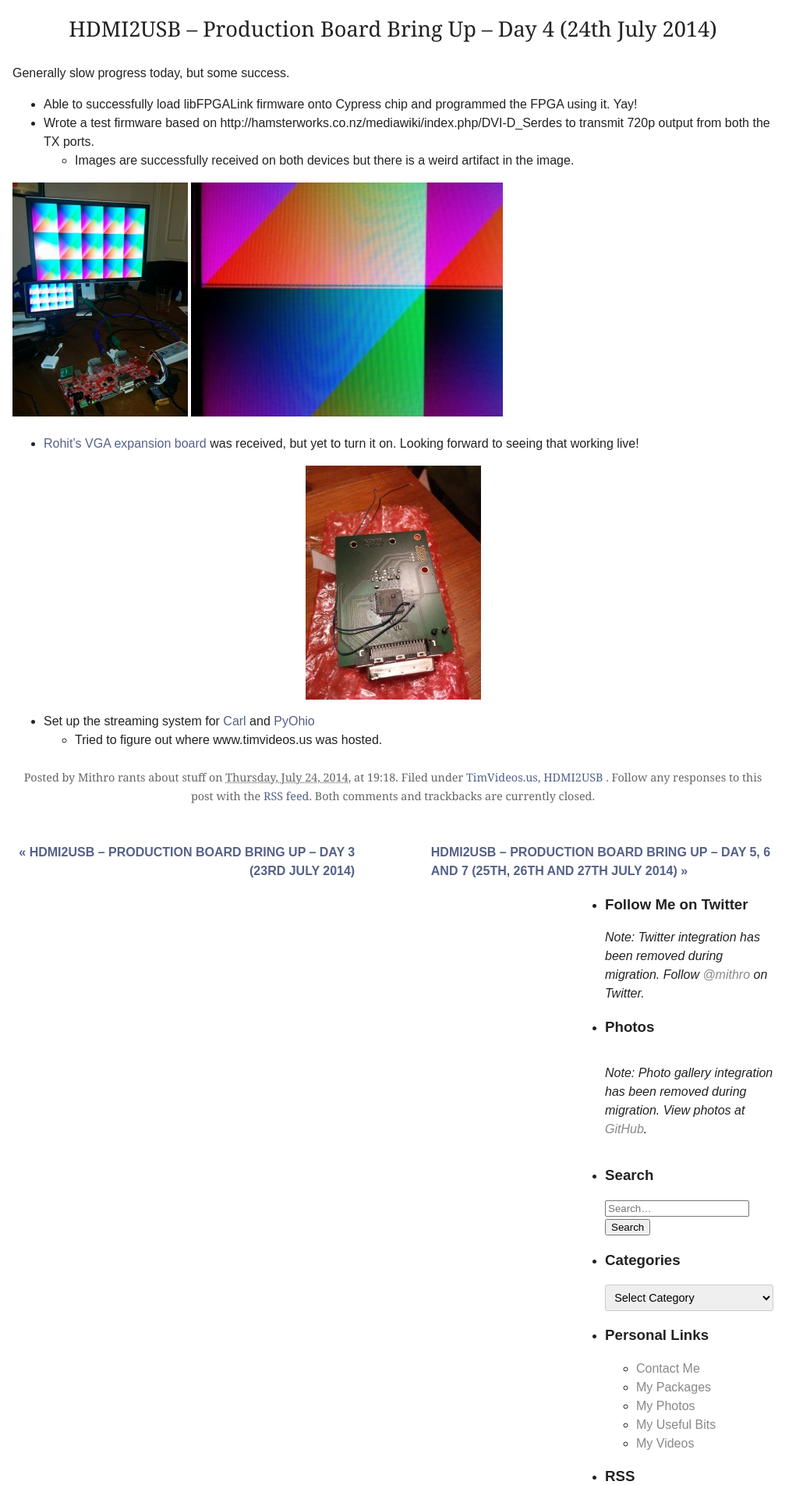
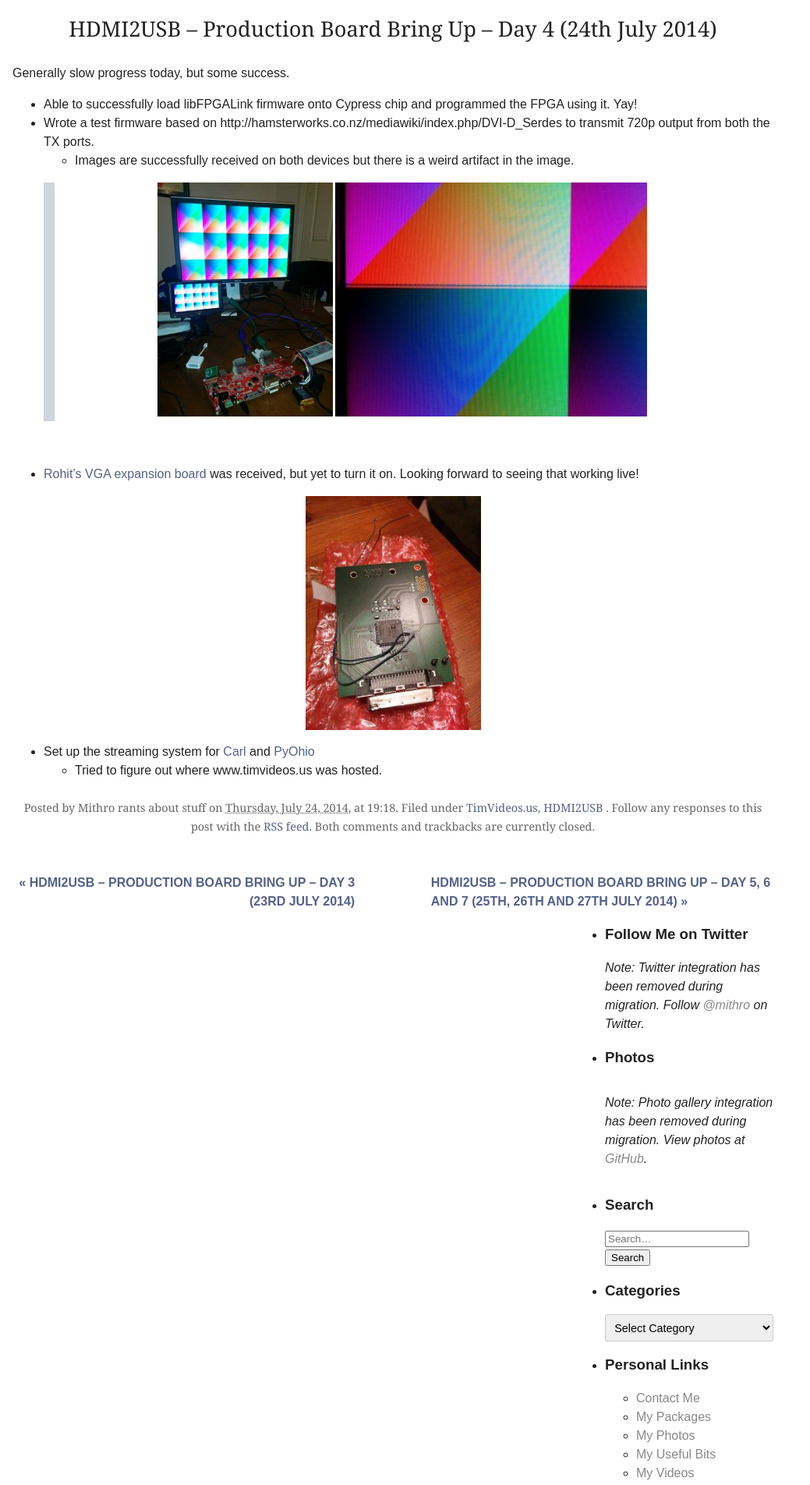
Before and after one commit to mithro/blog.mithis.net, a Jekyll site: the page built from _posts/2014-07-25-hdmi2usb-production-board-bring-up-day-4-24th-july-2014.md, in a window 1280 px wide. Shown: the part 384-2288 px from the top of the page at 78% size, without its empty margins (0-1039 px from the left). Built offline with Jekyll 4.4.1, drawn with Linux system fonts in a browser that asks for light colours.

Commit message:
P6-EXEC: restore blockquote + center wrapper in hdmi2usb-day-4 (B-4)
Oracle trace: https://blog.mithis.net/archives/timvideos-us/1995-hdmi2usb-production-board-bring-up-day-4-24th-july-2014
The two prototype images were wrapped in <blockquote><p style="text-align:center">
in the oracle, and followed by a <p>&nbsp;</p> spacer. The migration rendered
both images left-aligned in a plain paragraph without the blockquote frame or
center alignment.

Restoration: replaced the bare <a><img/><img/></a> Markdown-style link with
inline HTML: the entire block is now a single-line
<!-- fidelity-allow ... --> <blockquote><p style="text-align: center;"><a>...</a></p></blockquote>
followed by a separate sentinel+<p>&nbsp;</p> for the spacer. Single-line format
is used so the linter's per-line sentinel check sees the sentinel immediately
before each BLOCK_HTML line.

Sentinel attestation: two sentinels present — one before the blockquote line,
one before the <p>&nbsp;</p> line. Linter exit 0 confirmed.

Built HTML verified: _site/.../1995-*.html lines 514–516 now show
<blockquote><p style="text-align: center;"><a>...</a></p></blockquote>
matching the oracle's layout.

Co-Authored-By: Claude Opus 4.7 (1M context) <noreply@anthropic.com>

```diff
--- a/_posts/2014-07-25-hdmi2usb-production-board-bring-up-day-4-24th-july-2014.md
+++ b/_posts/2014-07-25-hdmi2usb-production-board-bring-up-day-4-24th-july-2014.md
@@ -19,7 +19,11 @@ Generally slow progress today, but some success.
 - Wrote a test firmware based on http://hamsterworks.co.nz/mediawiki/index.php/DVI-D_Serdes to transmit 720p output from both the TX ports.
   - Images are successfully received on both devices but there is a weird artifact in the image.
 
-<a href="/assets/images/wp-content/uploads/2014/07/IMG_20140725_0029322.jpg"><img alt="Numato HDMI2USB Prototype driving 2 screens" class="alignnone wp-image-1997 size-medium" height="300" sizes="(max-width: 225px) 100vw, 225px" src="/assets/images/wp-content/uploads/2014/07/IMG_20140725_0029322-225x300.jpg" srcset="/assets/images/wp-content/uploads/2014/07/IMG_20140725_0029322-225x300.jpg 225w" width="225"/>  <img alt="HDMI2USB weird image artifact" class="alignnone wp-image-1998" height="300" sizes="(max-width: 400px) 100vw, 400px" src="/assets/images/wp-content/uploads/2014/07/IMG_20140725_003008-300x225.jpg" srcset="/assets/images/wp-content/uploads/2014/07/IMG_20140725_003008-300x225.jpg 300w" width="400"/></a>
+<!-- fidelity-allow: BLOCK_HTML pixel-fidelity-tolerance -->
+<blockquote><p style="text-align: center;"><a href="/assets/images/wp-content/uploads/2014/07/IMG_20140725_0029322.jpg"><img class="alignnone wp-image-1997 size-medium" alt="Numato HDMI2USB Prototype driving 2 screens" height="300" sizes="(max-width: 225px) 100vw, 225px" src="/assets/images/wp-content/uploads/2014/07/IMG_20140725_0029322-225x300.jpg" srcset="/assets/images/wp-content/uploads/2014/07/IMG_20140725_0029322-225x300.jpg 225w" width="225"/>  <img class="alignnone wp-image-1998" alt="HDMI2USB weird image artifact" height="300" sizes="(max-width: 400px) 100vw, 400px" src="/assets/images/wp-content/uploads/2014/07/IMG_20140725_003008-300x225.jpg" srcset="/assets/images/wp-content/uploads/2014/07/IMG_20140725_003008-300x225.jpg 300w" width="400"/></a></p></blockquote>
+
+<!-- fidelity-allow: BLOCK_HTML pixel-fidelity-tolerance -->
+<p>&nbsp;</p>
 
 - [Rohit’s VGA expansion board](http://dreamsxtrinsic.blogspot.com.au/) was received, but yet to turn it on. Looking forward to seeing that working live!
 
```
